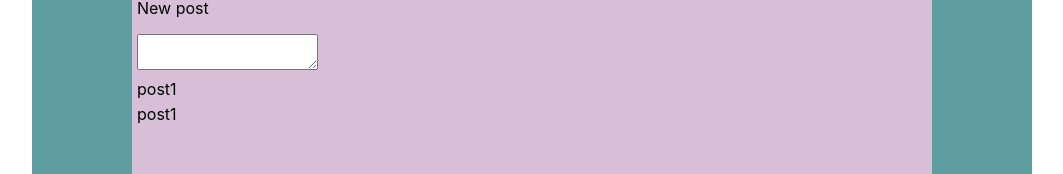
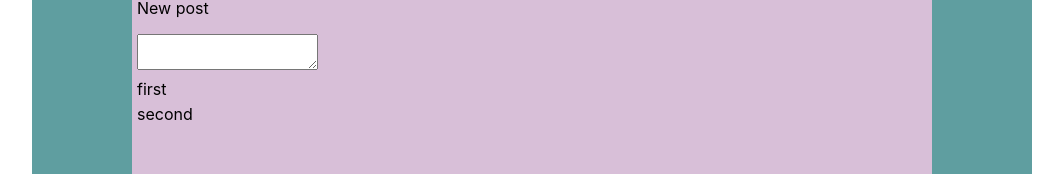
Before and after one commit to GrizzlecallerTryJS/react-social-4, a React (Create React App) app: page /profile in a window 1280 px wide. Shown: the part 429-603 px from the top of the page, without its empty margins (108-1171 px from the left). Built offline with nearby package versions, Linux system fonts and the light colour scheme.

Commit message:
L16: add props for post message

```diff
--- a/src/components/Main/Profile/Post_modules/Post/Post.jsx
+++ b/src/components/Main/Profile/Post_modules/Post/Post.jsx
@@ -1,10 +1,10 @@
 import React from "react";
 import styles from "./Post.module.css";
 
-const Post = () => {
+const Post = (props) => {
   return (
     <div className={styles.posts}>
-      <div>post1</div>
+      <div>{props.message}</div>
     </div>
   );
 };
--- a/src/components/Main/Profile/Profile.jsx
+++ b/src/components/Main/Profile/Profile.jsx
@@ -17,8 +17,8 @@ const Main = () => {
         </div>
       </div>
       <NewPost />
-      <Post />
-      <Post />
+      <Post message={`first`} />
+      <Post message={`second`} />
     </div>
   );
 };
```
